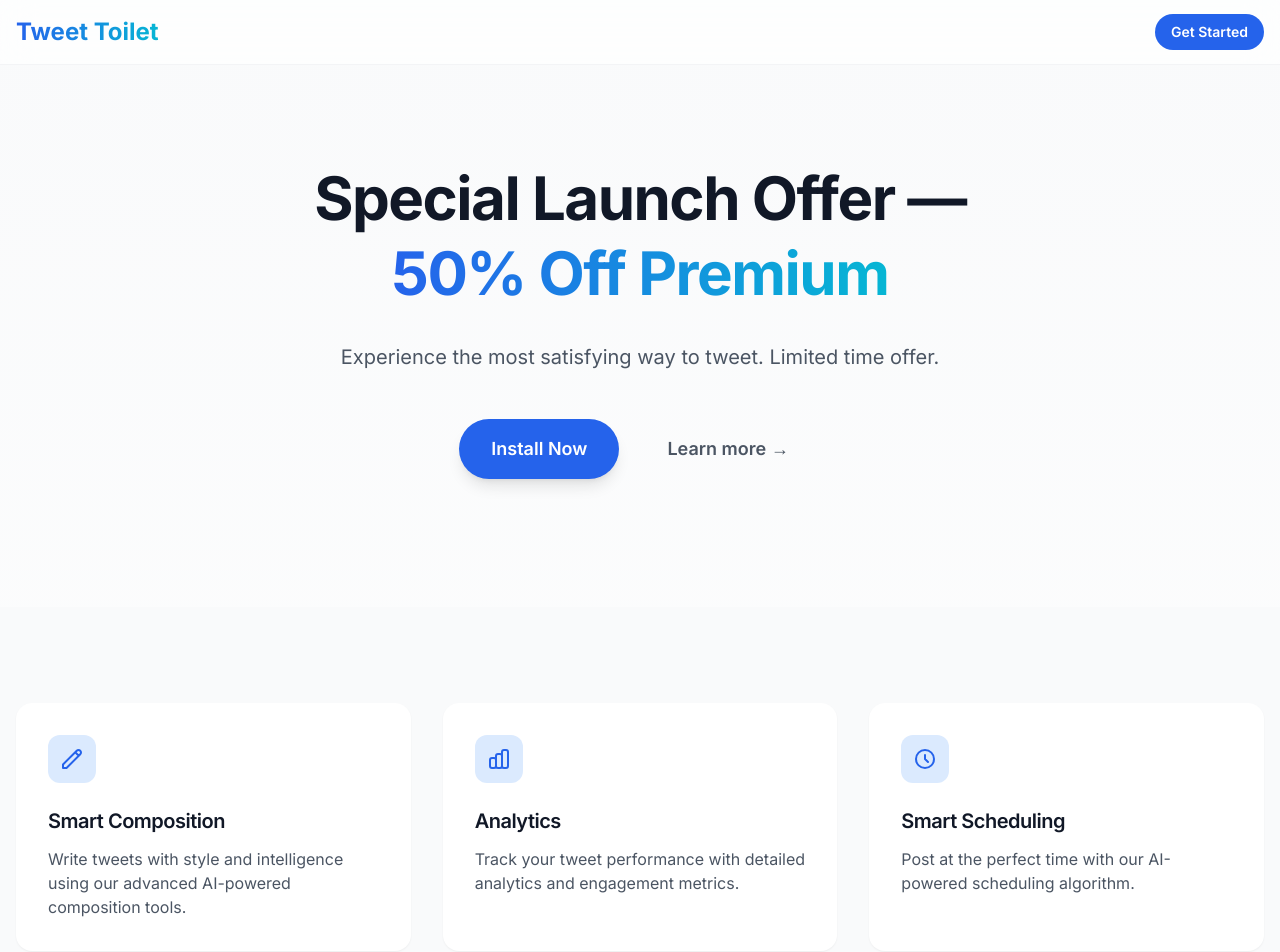
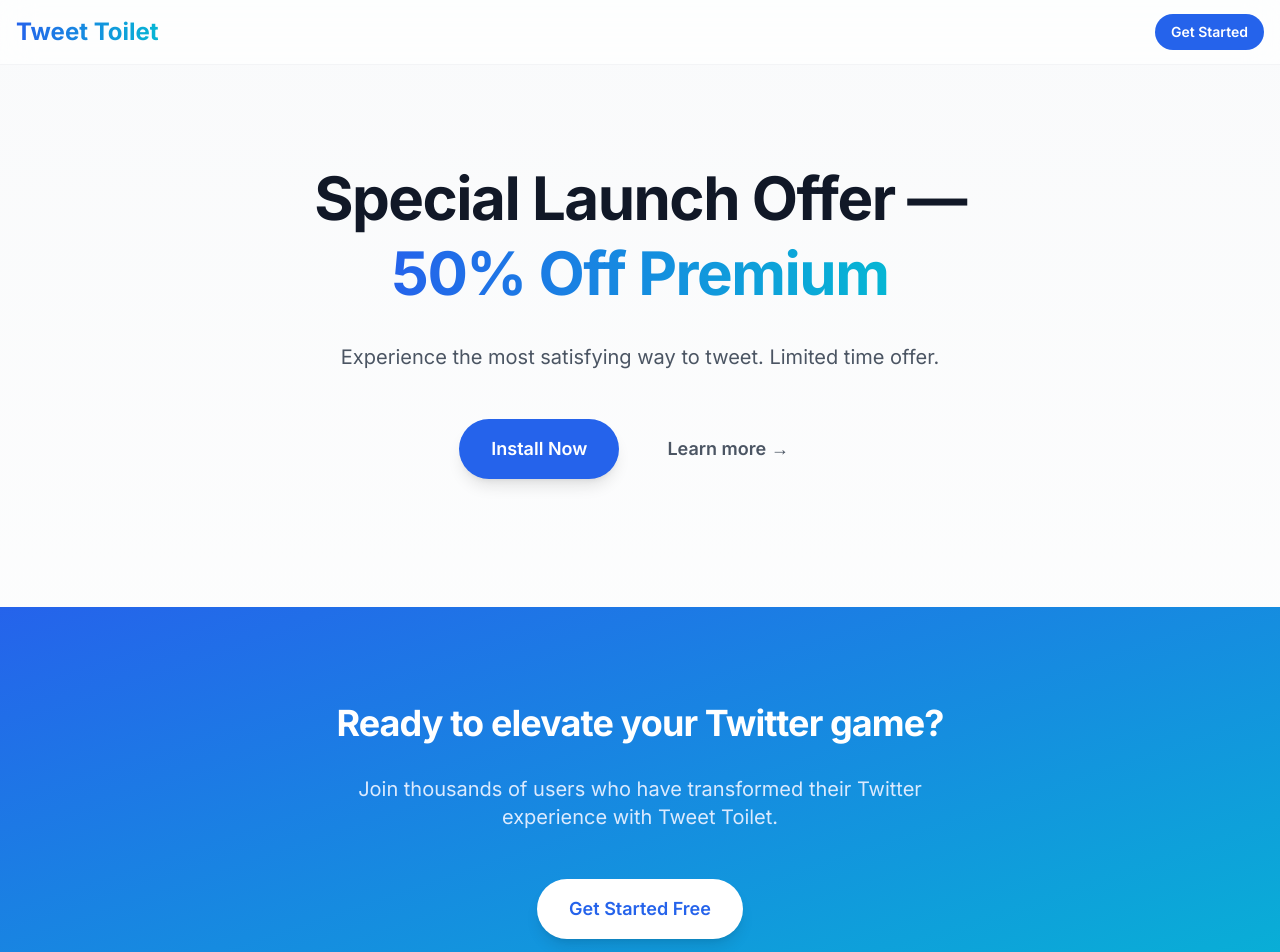
Before and after one commit to henry-dowling/tweet-toilet-landing-page, a Next.js app: page / in a window 1280 px wide. Shown: the top 952 px of the page. Built offline with nearby package versions, Linux system fonts and the light colour scheme.

Commit message:
remove feature cards

```diff
--- a/src/app/page.tsx
+++ b/src/app/page.tsx
@@ -57,44 +57,6 @@
         </div>
       </section>
 
-      {/* Features Grid */}
-      <section className="py-24 bg-gray-50">
-        <div className="container mx-auto px-4">
-          <div className="grid grid-cols-1 md:grid-cols-3 gap-8">
-            {/* Feature Cards */}
-            <div className="group p-8 bg-white rounded-2xl shadow-sm hover:shadow-xl transition-all duration-300 hover:-translate-y-1">
-              <div className="w-12 h-12 bg-blue-100 rounded-xl flex items-center justify-center mb-6">
-                <svg className="w-6 h-6 text-blue-600 shrink-0" viewBox="0 0 24 24" fill="none" xmlns="http://www.w3.org/2000/svg">
-                  <path d="M15.232 5.232l3.536 3.536m-2.036-5.036a2.5 2.5 0 113.536 3.536L6.5 21.036H3v-3.572L16.732 3.732z" stroke="currentColor" strokeWidth="2" strokeLinecap="round" strokeLinejoin="round"/>
-                </svg>
-              </div>
-              <h3 className="text-xl font-semibold text-gray-900 mb-3">Smart Composition</h3>
-              <p className="text-gray-600">Write tweets with style and intelligence using our advanced AI-powered composition tools.</p>
-            </div>
-
-            <div className="group p-8 bg-white rounded-2xl shadow-sm hover:shadow-xl transition-all duration-300 hover:-translate-y-1">
-              <div className="w-12 h-12 bg-blue-100 rounded-xl flex items-center justify-center mb-6">
-                <svg className="w-6 h-6 text-blue-600 shrink-0" viewBox="0 0 24 24" fill="none" xmlns="http://www.w3.org/2000/svg">
-                  <path d="M9 19v-6a2 2 0 00-2-2H5a2 2 0 00-2 2v6a2 2 0 002 2h2a2 2 0 002-2zm0 0V9a2 2 0 012-2h2a2 2 0 012 2v10m-6 0a2 2 0 002 2h2a2 2 0 002-2m0 0V5a2 2 0 012-2h2a2 2 0 012 2v14a2 2 0 01-2 2h-2a2 2 0 01-2-2z" stroke="currentColor" strokeWidth="2" strokeLinecap="round" strokeLinejoin="round"/>
-                </svg>
-              </div>
-              <h3 className="text-xl font-semibold text-gray-900 mb-3">Analytics</h3>
-              <p className="text-gray-600">Track your tweet performance with detailed analytics and engagement metrics.</p>
-            </div>
-
-            <div className="group p-8 bg-white rounded-2xl shadow-sm hover:shadow-xl transition-all duration-300 hover:-translate-y-1">
-              <div className="w-12 h-12 bg-blue-100 rounded-xl flex items-center justify-center mb-6">
-                <svg className="w-6 h-6 text-blue-600 shrink-0" viewBox="0 0 24 24" fill="none" xmlns="http://www.w3.org/2000/svg">
-                  <path d="M12 8v4l3 3m6-3a9 9 0 11-18 0 9 9 0 0118 0z" stroke="currentColor" strokeWidth="2" strokeLinecap="round" strokeLinejoin="round"/>
-                </svg>
-              </div>
-              <h3 className="text-xl font-semibold text-gray-900 mb-3">Smart Scheduling</h3>
-              <p className="text-gray-600">Post at the perfect time with our AI-powered scheduling algorithm.</p>
-            </div>
-          </div>
-        </div>
-      </section>
-
       {/* CTA Section */}
       <section className="py-24 bg-gradient-to-br from-blue-600 to-cyan-500">
         <div className="container mx-auto px-4 text-center">
```
